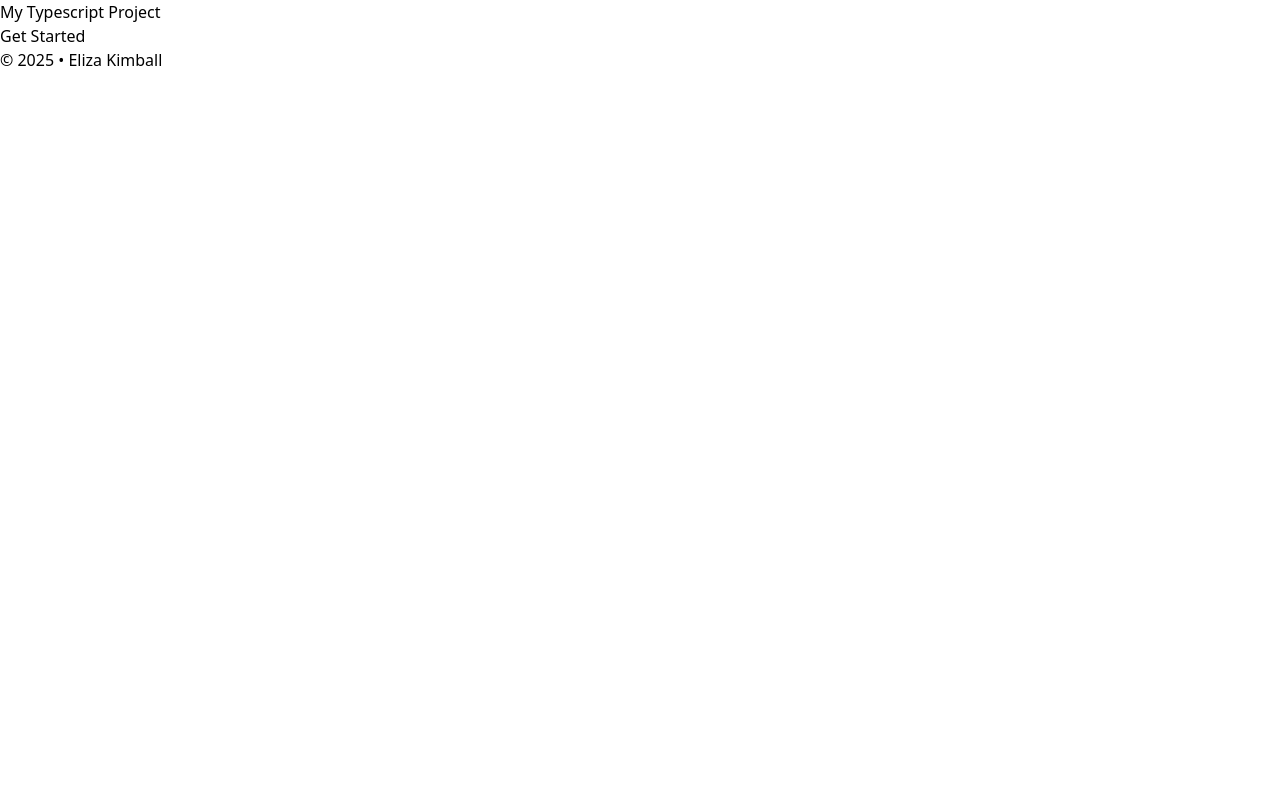
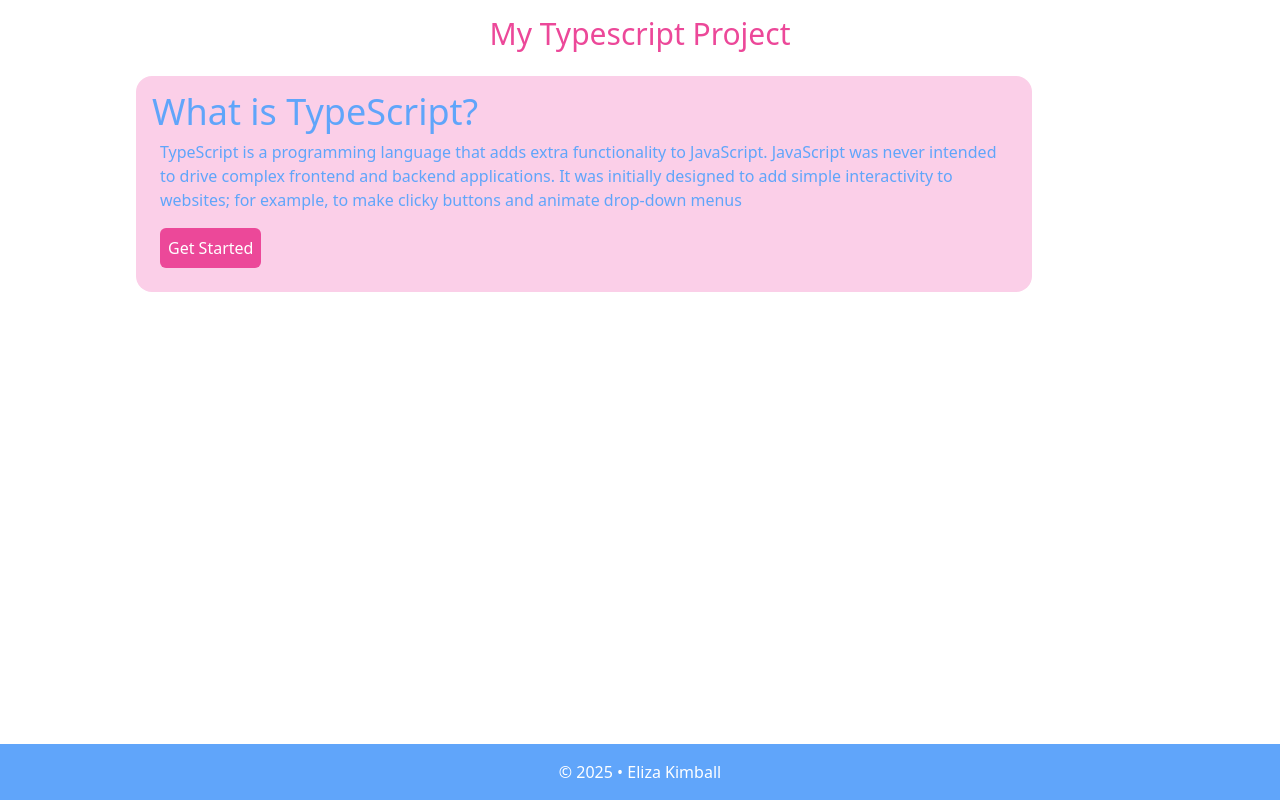
Before and after one commit to eliza-kimball/eliza-2720-app, a website built with Vite: page src/index.html in a window 1280 px wide. Built offline with nearby package versions, Linux system fonts and the light colour scheme.

Commit message:
Added styling to home page. Added new basicType

```diff
--- /dev/null
+++ b/src/basicTypes/basic-types.ts
@@ -0,0 +1 @@
+console.log('Hello World');
--- /dev/null
+++ b/src/basicTypes/index.html
@@ -0,0 +1,12 @@
+<!DOCTYPE html>
+<html lang="en">
+<head>
+    <meta charset="UTF-8">
+    <meta name="viewport" content="width=device-width, initial-scale=1.0">
+    <script src="basic-types.ts" defer type="module"></script>
+    <title>Basic TypeScript Types</title>
+</head>
+<body>
+    <h1>Basic TypeScript Types</h1>
+</body>
+</html>
--- a/src/index.html
+++ b/src/index.html
@@ -8,15 +8,25 @@
     <title>My Typescript Project</title>
   </head>
   <body>
-    <main>
-      <header>
-        <h1>My Typescript Project</h1>
-      </header>
-      <div>
-        <img>
+    <main class="flex flex-col h-screen w-screen">
+
+      <div class="container mx-auto max-w-5xl">
+        <header class="text-center text-3xl text-pink-500 p-4">
+          <h1>My Typescript Project</h1>
+        </header>
+
+        <div>
+          <img>
+        </div>
+
+        <div class="bg-pink-200 p-4 rounded-2xl max-w-4xl m-2">
+          <h2 class="text-4xl text-blue-400">What is TypeScript?</h2>
+          <p class="text-blue-400 p-2">TypeScript is a programming language that adds extra functionality to JavaScript. JavaScript was never intended to drive complex frontend and backend applications. It was initially designed to add simple interactivity to websites; for example, to make clicky buttons and animate drop-down menus</p>
+          <button class="bg-pink-500 text-white rounded-md max-w-32 m-2 p-2">Get Started</button>
+        </div>
       </div>
-      <button>Get Started</button>
-      <footer>&copy; 2025 &bull; Eliza Kimball</footer>
+
+      <footer class="text-center mt-auto bg-blue-400 p-4 text-white">&copy; 2025 &bull; Eliza Kimball</footer>
     </main>
   </body>
 </html>
```
